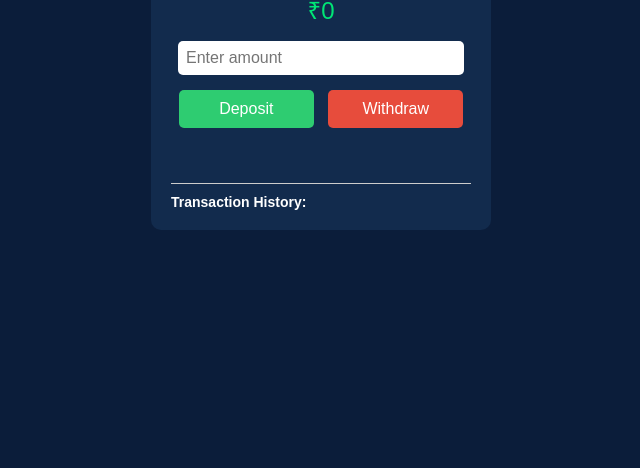
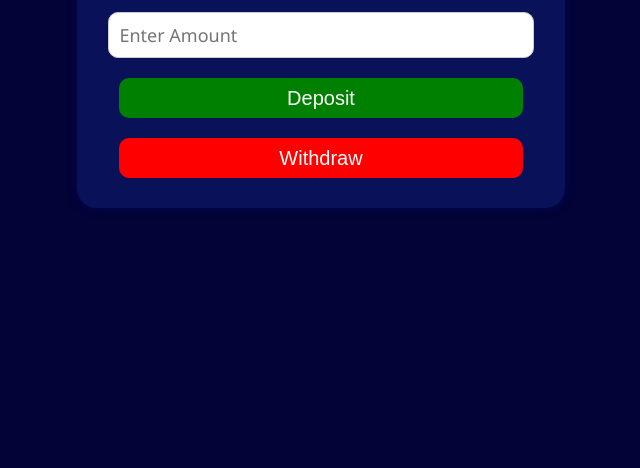
Before and after one commit to HarshvardhanSharma-ai/UI-Banking, a plain HTML site: page index.html in a window 1280 px wide. Shown: the part 332-800 px from the top of the page, without its empty margins (319-959 px from the left). Drawn offline with Linux system fonts and the light colour scheme.

Commit message:
index.html

```diff
--- a/index.html
+++ b/index.html
@@ -2,121 +2,80 @@
 <html lang="en">
 <head>
   <meta charset="UTF-8">
-  <title>Bank UI</title>
+  <meta name="viewport" content="width=device-width, initial-scale=1.0">
+  <title>Amount</title>
+
   <style>
-    body {
-      background: #0b1d3a;
-      font-family: Arial, sans-serif;
-      color: #fff;
+    *{
+      margin: 0;
+      padding: 0;
+    }
+
+    .container {
+      height: 100vh;
+      width: 100vw;
       display: flex;
       justify-content: center;
       align-items: center;
-      height: 100vh;
-      margin: 0;
+      background-color: rgb(3, 3, 55);
     }
-    .container {
-      background: #122b4d;
+
+    .box {
+      height: 30%;
+      width: 35%;
       padding: 20px;
+      box-shadow: 0 0 10px rgba(2, 8, 91, 0.697);
+      background-color: rgb(9, 18, 88);
+      border-radius: 20px;
+      display: flex;
+      flex-direction: column;
+      justify-content: center;
+      align-items: center;
+      gap: 20px;
+
+    }
+
+    .Amount {
+      color: rgb(24, 129, 24);
+      font-size: 30px;
+      font-weight: 600;
+    }
+
+    .Deposit {
+      height: 40px;
+      width: 90%;
+      background-color: green;
       border-radius: 10px;
-      width: 300px;
-      text-align: center;
+      color: white;
+      font-size: 20px;
+      font-weight: 500;
+      border: none;
     }
-    .balance {
-      font-size: 24px;
-      margin-bottom: 15px;
-      color: #00e676;
+
+    .Withdraw {
+      height: 40px;
+      width: 90%;
+      background-color: red;
+      border-radius: 10px;
+      color: white;
+      font-size: 20px;
+      font-weight: 500;
+      border: none;
     }
-    input {
-      width: 90%;
-      padding: 8px;
-      margin-bottom: 10px;
-      border: none;
-      border-radius: 5px;
-      font-size: 16px;
-    }
-    button {
-      width: 45%;
-      padding: 10px;
-      margin: 5px;
-      border: none;
-      border-radius: 5px;
-      color: white;
-      cursor: pointer;
-      font-size: 16px;
-    }
-    .deposit { background: #2ecc71; }
-    .withdraw { background: #e74c3c; }
-    .message {
-      margin-top: 10px;
-      font-weight: bold;
-      min-height: 20px;
-    }
-    .history {
-      margin-top: 20px;
-      font-size: 14px;
-      text-align: left;
-      max-height: 100px;
-      overflow-y: auto;
-      border-top: 1px solid #ccc;
-      padding-top: 10px;
-    }
+
+
   </style>
 </head>
 <body>
   <div class="container">
-    <h2>My Bank</h2>
-    <div class="balance" id="balance">₹0</div>
-    <input type="number" id="amount" placeholder="Enter amount" />
-    <div>
-      <button class="deposit" onclick="deposit()">Deposit</button>
-      <button class="withdraw" onclick="withdraw()">Withdraw</button>
+    <div class="box">
+      <p class="Amount">$0</p>
+      <input type="number" id="amount" name="amount" placeholder="Enter Amount" min="1" step="1" required
+       style="width: 90%; padding: 10px; font-size: 18px; border-radius: 10px; border: 1px solid #ccc; font-family: 'Segoe UI', sans-serif; -moz-appearance: textfield;" />
+
+      <button class="Deposit">Deposit</button>
+      <button class="Withdraw">Withdraw</button>
     </div>
-    <div class="message" id="message"></div>
-    <div class="history" id="history"><strong>Transaction History:</strong><br></div>
   </div>
-
-  <script>
-    let balance = 0;
-
-    function updateBalance() {
-      document.getElementById("balance").innerText = `₹${balance}`;
-    }
-
-    function deposit() {
-      const amount = parseFloat(document.getElementById("amount").value);
-      if (!isNaN(amount) && amount > 0) {
-        balance += amount;
-        updateBalance();
-        document.getElementById("message").innerText = "✅ Deposit successful";
-        addToHistory(`+ ₹${amount} Deposited`);
-      } else {
-        document.getElementById("message").innerText = "Enter a valid amount";
-      }
-      document.getElementById("amount").value = "";
-    }
-
-    function withdraw() {
-      const amount = parseFloat(document.getElementById("amount").value);
-      if (!isNaN(amount) && amount > 0) {
-        if (amount > balance) {
-          document.getElementById("message").innerText = "❌ Insufficient funds!";
-        } else {
-          balance -= amount;
-          updateBalance();
-          document.getElementById("message").innerText = "✅ Withdrawal successful";
-          addToHistory(`- ₹${amount} Withdrawn`);
-        }
-      } else {
-        document.getElementById("message").innerText = "Enter a valid amount";
-      }
-      document.getElementById("amount").value = "";
-    }
-
-    function addToHistory(text) {
-      const entry = document.createElement("div");
-      entry.textContent = text;
-      document.getElementById("history").appendChild(entry);
-    }
-  </script>
 </body>
 </html>
```
